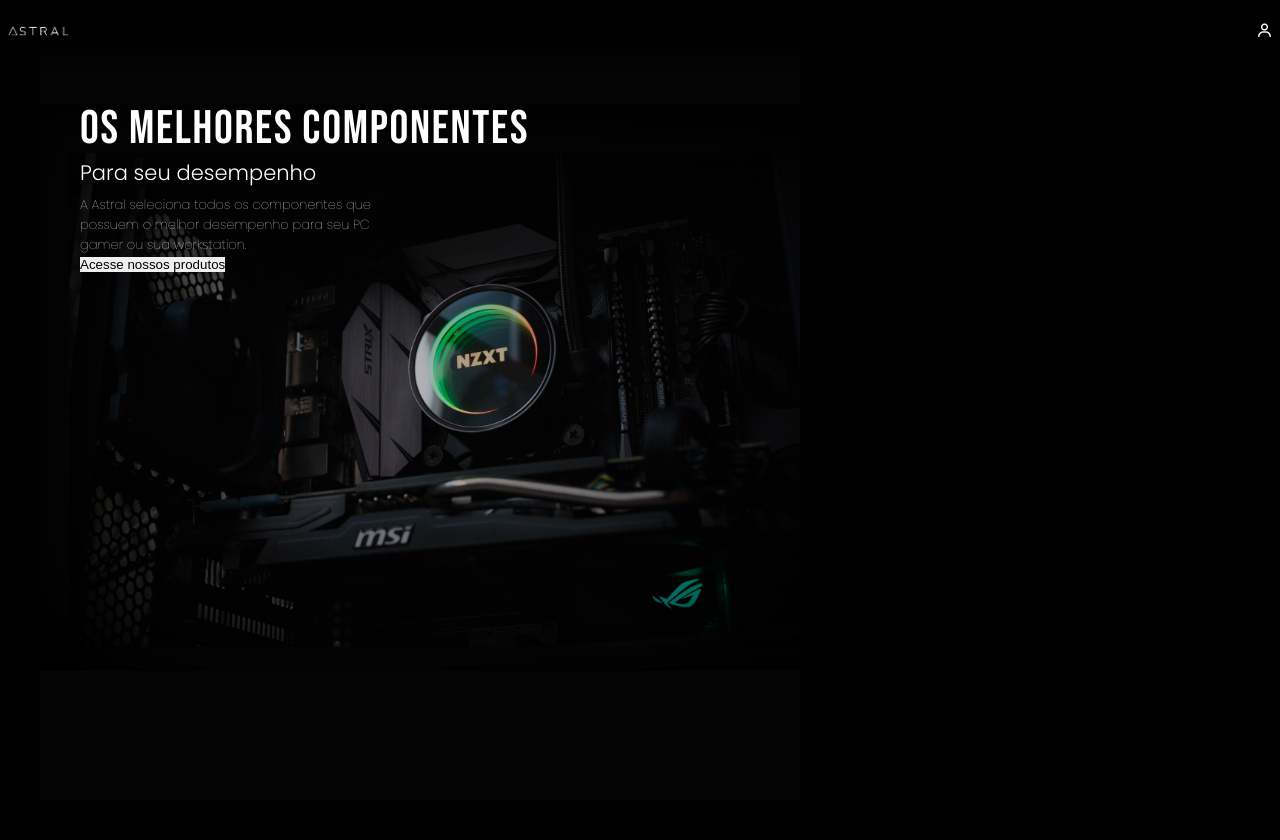
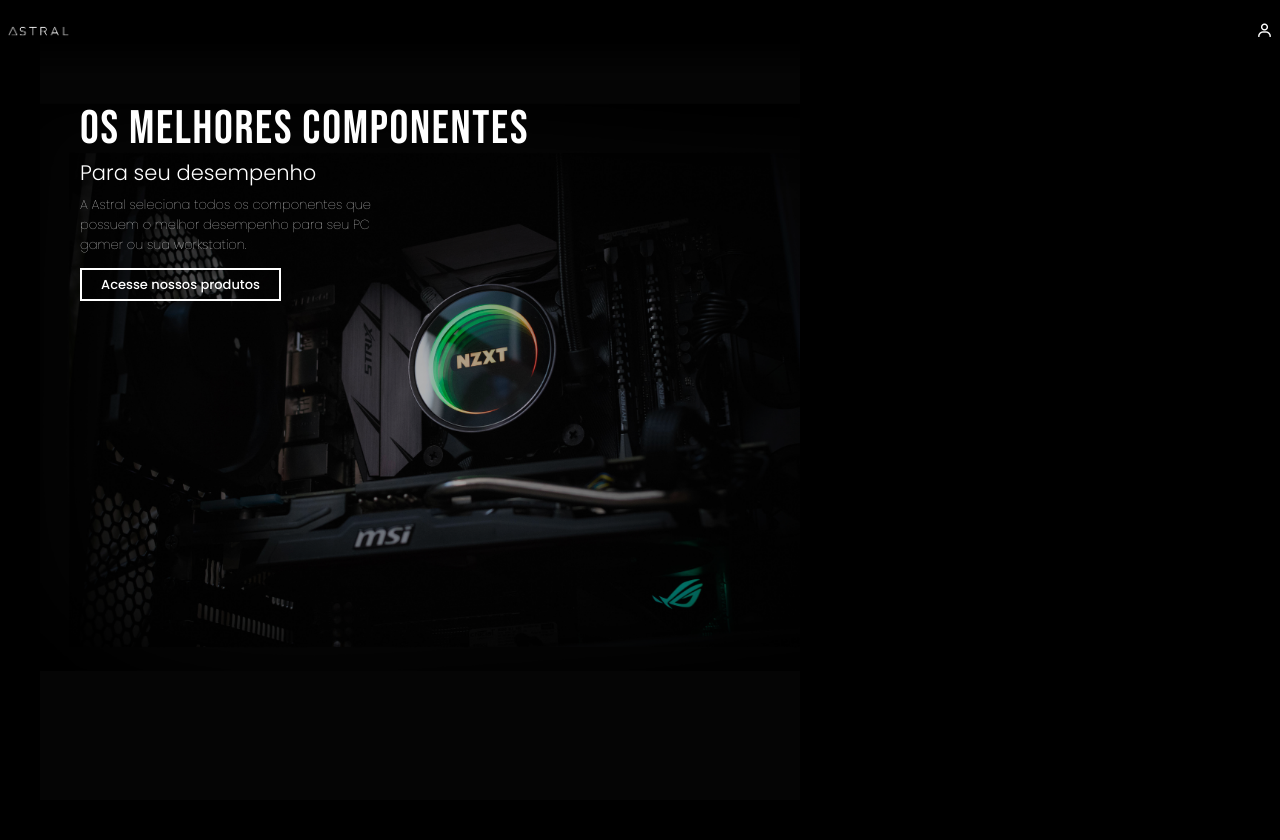
Before and after one commit to Guilherme-silva-teixeira/Astral, a PHP site: page / in a window 1280 px wide. Shown: the top 840 px of the page. Run offline with PHP 8.4, Linux system fonts and the light colour scheme.

Commit message:
Update style.css

```diff
--- a/style.css
+++ b/style.css
@@ -232,34 +232,64 @@
     }
 }
 
+
+#buttonRedirect
+{
+    margin-top: 13px;
+    display: flex;
+    align-items: center;
+    text-decoration: none;
+}
+
+#buttonRedirect button
+{
+    height: 33px;
+    width: 201px;
+    font-family: 'poppins',sans-serif;
+    display: flex;
+    justify-content: center;
+    align-items: center;
+    font-size: 13px;
+    font-weight: 500;
+    background: #0000;
+    color: #fff;
+    border: 2.3px solid #fff;
+    cursor: pointer;
+}
+
 #scFooter
 {
+    z-index: 3;
     height: 100vh;
     background: #fff;
     color: #000;
     width: 100%;
-    display: flex;
-    justify-content: center;
-    align-items: center;
-    flex-direction: column;
 }
 
-#scFooter h1
+#scFooter #boxUp
 {
-    margin-bottom: 100px;
-    font-family: 'poppins',sans-serif;
-    font-size: 33px;
+    height: 70%;
+    background: #d7d7d7;
 }
 
-#scFooter button
+#scFooter #boxMiddle
 {
-    height: 37px;
-    width: 231px;
-    background: #000;
-    color: #fff;
-    border-radius: 7px;
+    height: 10%;
+    background: #404051;
+}
+
+#scFooter #boxDown
+{
+    height: 20%;
+    background: #272727;
+}
+
+#boxUp p
+{
+    transform: translate(27px,73px);
     font-family: 'poppins',sans-serif;
-    font-size: 17px;
+    font-size: 11.9px;
     font-weight: 300;
-    cursor: pointer;
+    color: #4a4a4a;
+    width: 300px;
 }
```
